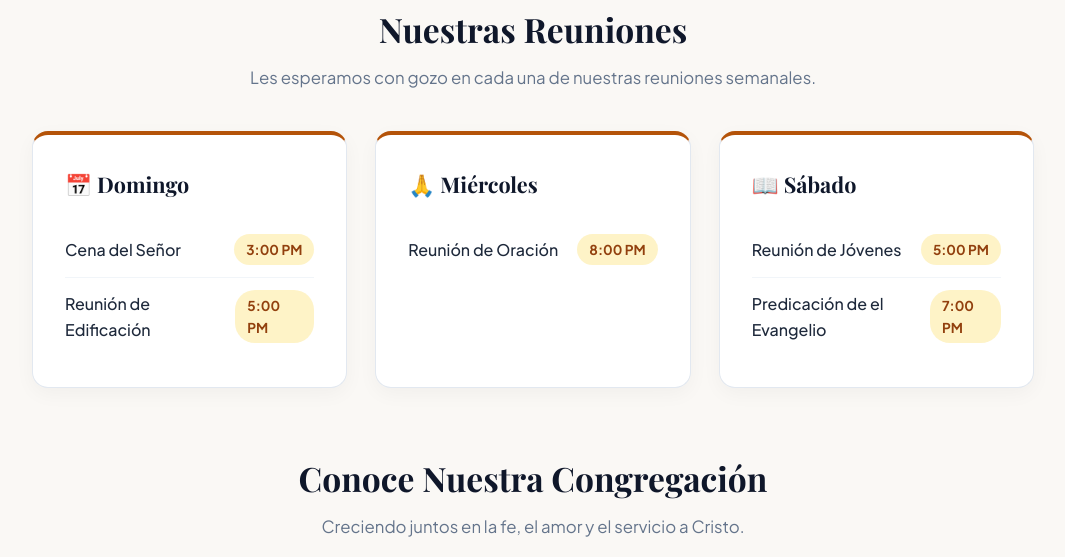
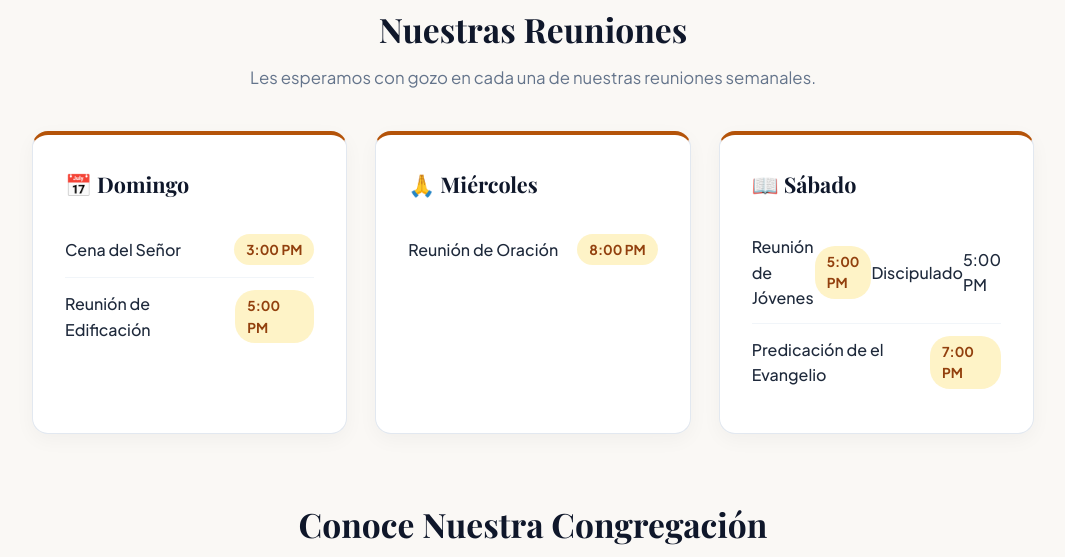
Before and after one commit to silvercloud3627/-sala-evangelica, a plain HTML site: page index.html in a window 1280 px wide. Shown: the part 1097-1654 px from the top of the page, without its empty margins (107-1172 px from the left). Drawn offline with nearby package versions, Linux system fonts and the light colour scheme; a web font is replaced by a local one.

Commit message:
Update index.html

```diff
--- a/index.html
+++ b/index.html
@@ -577,6 +577,10 @@
           <div class="schedule-item">
             <span>Reunión de Jóvenes</span>
             <span class="time-badge">5:00 PM</span>
+ <div class="schedule-item">
+              <span class="schedule-name">Discipulado</span>
+              <span class="schedule-time">5:00 PM</span>
+            </div>
           </div>
           <div class="schedule-item">
             <span>Predicación de el Evangelio</span>
```
